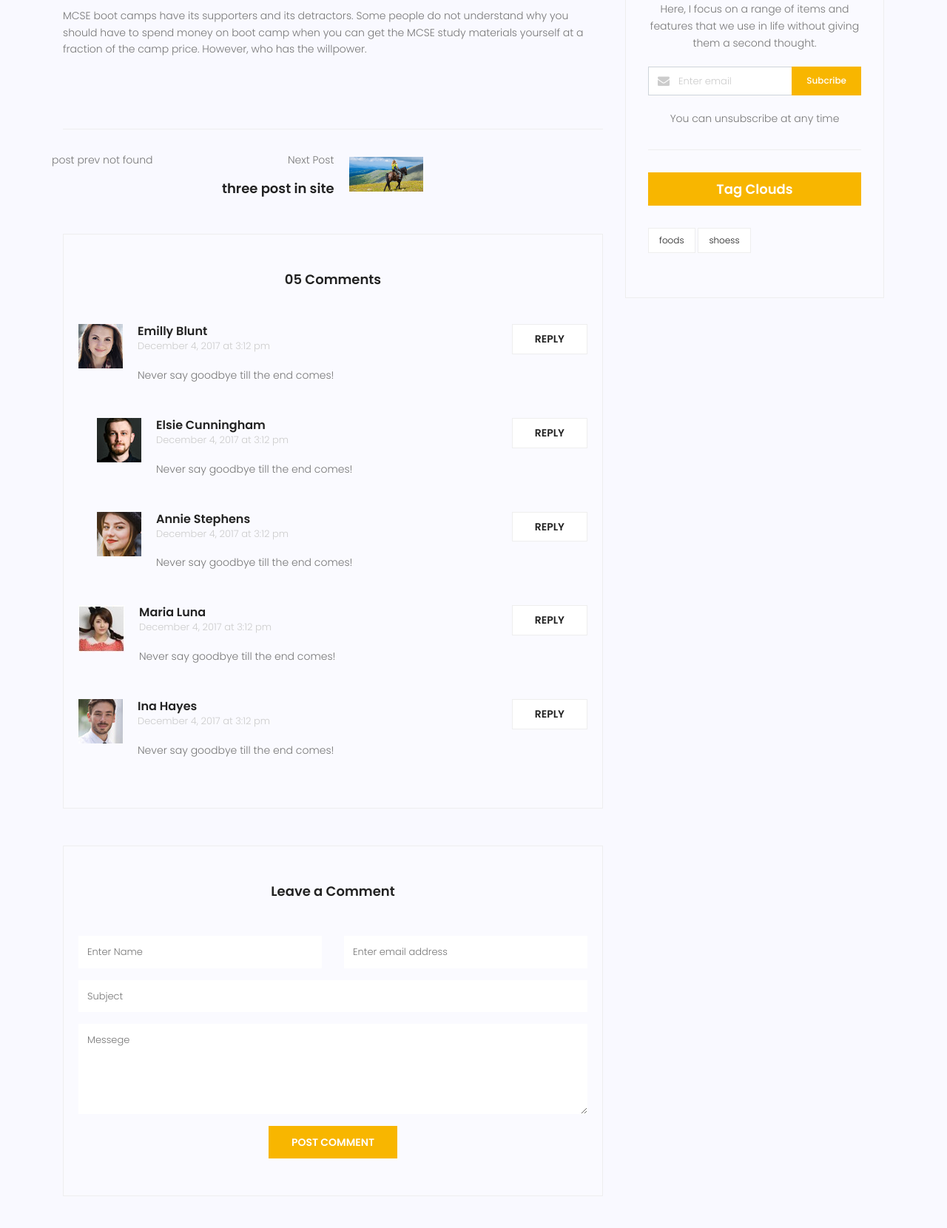
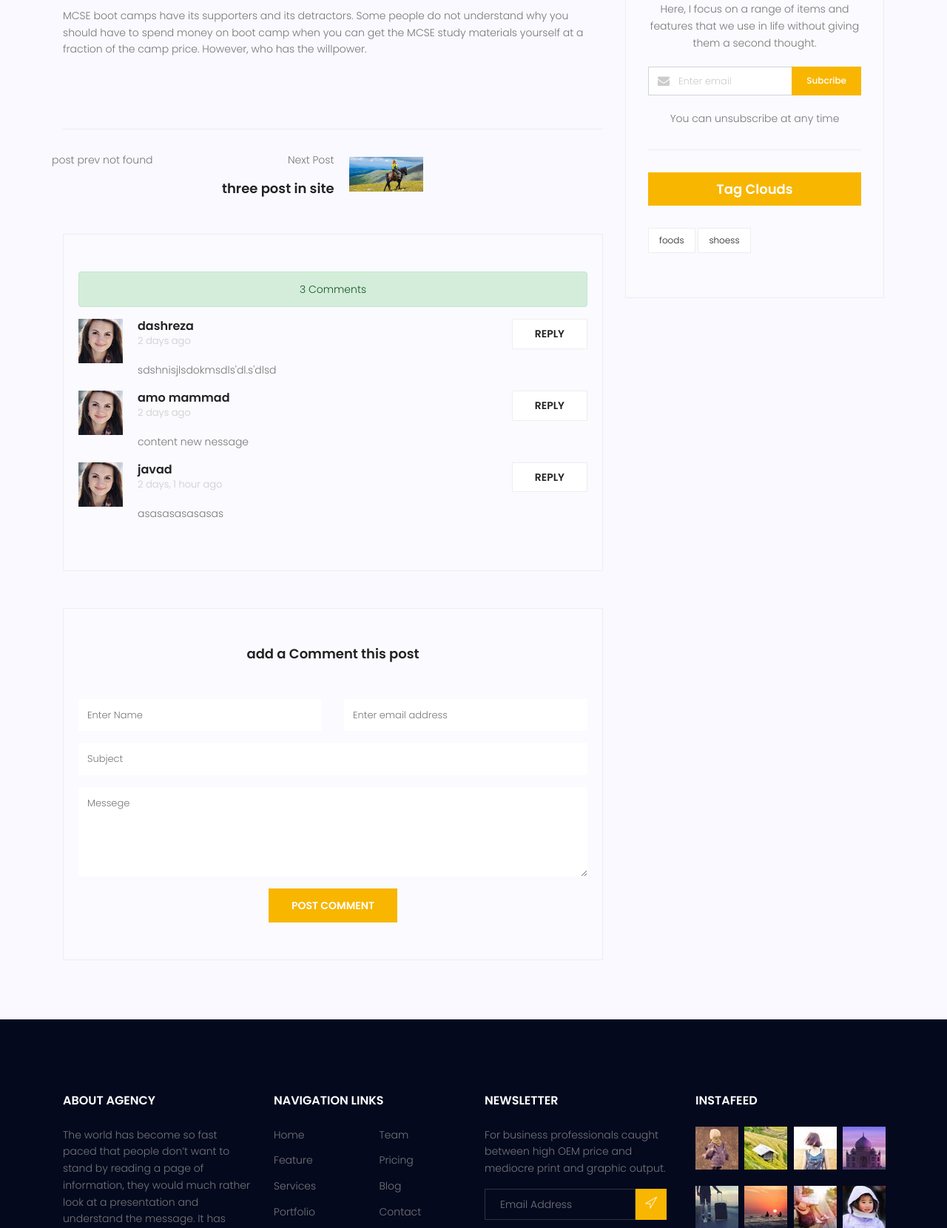
Before and after one commit to javadkhoshnood1/course-two-django, a Django app: page /blogs/1/ in a window 1280 px wide. Shown: the part 2160-3820 px from the top of the page at 74% size. Run offline with Django 5.2, Linux system fonts and the light colour scheme; data comes from the database, SQL or seed files in the repository; both versions use the stored data as it was after the commit; parts of the project's set-up code (start-up, migrations or seed data) failed here and were passed over; some libraries are stand-ins or nearby versions.

Commit message:
comments for post in added

```diff
--- /dev/null
+++ b/blog/forms.py
@@ -0,0 +1,11 @@
+from typing import Any
+from django import forms
+from .models import Comment
+
+
+class CommentForm(forms.ModelForm):
+
+
+    class Meta :
+        model = Comment
+        fields = ["name","subject","message","email","post"]
--- /dev/null
+++ b/blog/templatetags/count_comment.py
@@ -0,0 +1,14 @@
+from django import template
+from ..models import Post,Comment
+from django.utils import timezone
+from django.shortcuts import render,get_object_or_404
+
+register = template.Library()
+
+
+
+@register.simple_tag(name="count_comment_post")
+def count_comment_post(pid):
+    post_single = Post.objects.get(id=pid)
+    comments = Comment.objects.filter(post=post_single.id,allow=True).count()
+    return comments
--- a/blog/views.py
+++ b/blog/views.py
@@ -1,8 +1,10 @@
 from django.shortcuts import render,get_object_or_404
-from .models import Post
+from .models import Post,Comment
 from django.utils import timezone
 from django.core.paginator import Paginator,EmptyPage,PageNotAnInteger
 # Create your views here.
+from .forms import CommentForm
+from django.contrib import messages
 
 
 def all_blogs_view(request,**kwargs):
@@ -17,7 +19,6 @@ def all_blogs_view(request,**kwargs):
 
     if kwargs.get("tag_name") != None:
         tag_name = kwargs.get("tag_name")
-        print(tag_name)
         posts = posts.filter(tag__name__in=[kwargs.get("tag_name")])
 
     if kwargs.get("username") != None:
@@ -43,6 +44,7 @@ def single_blog(request,id):
     time_now = timezone.now()
     posts = Post.objects.exclude(published_date__gt=time_now).filter(status=True)
     post_single = get_object_or_404(posts,id=id)
+    comments = Comment.objects.filter(post=post_single.id,allow=True).order_by("-created_date")
     post_single.counted_view += 1
     post_single.save()
     post_next = ""
@@ -50,12 +52,22 @@ def single_blog(request,id):
     for item in posts:
         if item.id > post_single.id and Post.objects.filter(id=item.id,status=True):
             post_next = get_object_or_404(Post,id=item.id)
-            print(post_next.id)
             break
         elif item.id < post_single.id and Post.objects.filter(id=item.id,status=True):
             post_prev = get_object_or_404(Post,id=item.id)
-            print(post_prev.id)
-    return render(request,"blog/single_blog.html",{"post" :post_single ,"post_prev":post_prev,"post_next":post_next})
+
+    if request.method == "POST":
+        form = CommentForm(request.POST)
+        if form.is_valid():
+            form.save()
+            messages.success(request, "add comment and review your comment and display after")
+        else:
+            messages.error(request,"not submited comment")
+
+
+    else :
+        form =CommentForm()
+    return render(request,"blog/single_blog.html",{"post" :post_single ,"post_prev":post_prev,"post_next":post_next,"comments":comments,"form":form})
 
 
 
--- a/core/settings.py
+++ b/core/settings.py
@@ -38,6 +38,7 @@ INSTALLED_APPS = [
     'django.contrib.sessions',
     'django.contrib.messages',
     'django.contrib.sites',
+    'django.contrib.humanize',
     'django.contrib.sitemaps',
     'django.contrib.staticfiles',
     'robots',
--- a/templates/blog/all_blog.html
+++ b/templates/blog/all_blog.html
@@ -2,6 +2,7 @@
 
 {% load static %}
 {% load blog_sidebar %}
+{% load count_comment %}
 
 {% block title %}
 all blog page
@@ -140,7 +141,7 @@ all blog page
                             <p class="user-name col-lg-12 col-md-12 col-6"><a href="{% url 'blog:author' post.author.username %}">{{ post.author}}</a> <span class="lnr lnr-user"></span></p>
                             <p class="date col-lg-12 col-md-12 col-6"><a href="#">{{post.published_date|date:"Y/D/M "}}</a> <span class="lnr lnr-calendar-full"></span></p>
                             <p class="view col-lg-12 col-md-12 col-6"><a href="#">{{post.counted_view}} Views</a> <span class="lnr lnr-eye"></span></p>
-                            <p class="comments col-lg-12 col-md-12 col-6"><a href="#">06 Comments</a> <span class="lnr lnr-bubble"></span></p>
+                            <p class="comments col-lg-12 col-md-12 col-6"><a href="#">{% count_comment_post post.id %} Comments</a> <span class="lnr lnr-bubble"></span></p>
                         </div>
                     </div>
                     <div class="col-lg-9 col-md-9 ">
--- a/templates/blog/single_blog.html
+++ b/templates/blog/single_blog.html
@@ -2,7 +2,8 @@
 
 {% load static %}
 {% load blog_sidebar %}
-
+{% load count_comment %}
+ {% load humanize %}
 {% block title %}
  {{post.title}}
 {% endblock %}
@@ -46,9 +47,9 @@
                         </ul>
                         <div class="user-details row">
                             <p class="user-name col-lg-12 col-md-12 col-6"><a href="#">{{post.author}}</a> <span class="lnr lnr-user"></span></p>
-                            <p class="date col-lg-12 col-md-12 col-6"><a href="#">{{post.published_date|date:"Y/D/M "}}</a> <span class="lnr lnr-calendar-full"></span></p>
+                            <p class="date col-lg-12 col-md-12 col-6"><a href="#">{{post.published_date|naturalday}}</a> <span class="lnr lnr-calendar-full"></span></p>
                             <p class="view col-lg-12 col-md-12 col-6"><a href="#">{{post.counted_view}} Views</a> <span class="lnr lnr-eye"></span></p>
-                            <p class="comments col-lg-12 col-md-12 col-6"><a href="#">06 Comments</a> <span class="lnr lnr-bubble"></span></p>
+                            <p class="comments col-lg-12 col-md-12 col-6"><a href="#">{% count_comment_post post.id%} Comments</a> <span class="lnr lnr-bubble"></span></p>
                             <ul class="social-links col-lg-12 col-md-12 col-6">
                                 <li><a href="#"><i class="fa fa-facebook"></i></a></li>
                                 <li><a href="#"><i class="fa fa-twitter"></i></a></li>
@@ -124,18 +125,22 @@
                     </div>
                 </div>
                 <div class="comments-area">
-                    <h4>05 Comments</h4>
+                    <div class="alert alert-success text-center ">
+                        {% count_comment_post post.id %} Comments
+                    </div>
+                    {% if comments %}
                     <div class="comment-list">
+                        {% for comment in comments %}
                         <div class="single-comment justify-content-between d-flex">
                           <div class="user justify-content-between d-flex">
                               <div class="thumb">
                                   <img src="{% static 'img/blog/c1.jpg' %}" alt="">
                               </div>
                               <div class="desc">
-                                    <h5><a href="#">Emilly Blunt</a></h5>
-                                    <p class="date">December 4, 2017 at 3:12 pm </p>
+                                  <h5><a href="#">{{comment.name}}</a></h5>
+                                  <p class="date">{{comment.created_date|naturaltime}} </p>
                                   <p class="comment">
-                                        Never say goodbye till the end comes!
+                                      {{comment.message}}
                                   </p>
                               </div>
                           </div>
@@ -143,102 +148,37 @@
                                  <a href="" class="btn-reply text-uppercase">reply</a>
                           </div>
                       </div>
+                        {% endfor %}
                       </div>
-                    <div class="comment-list left-padding">
-                        <div class="single-comment justify-content-between d-flex">
-                            <div class="user justify-content-between d-flex">
-                                <div class="thumb">
-                                    <img src="{% static 'img/blog/c2.jpg' %}" alt="">
+                    {% else %}
+                    <div class="alert alert-danger text-center">
+                        no comments this post
+
                     </div>
-                                <div class="desc">
-                                    <h5><a href="#">Elsie Cunningham</a></h5>
-                                    <p class="date">December 4, 2017 at 3:12 pm </p>
-                                    <p class="comment">
-                                        Never say goodbye till the end comes!
-                                    </p>
-                                </div>
-                            </div>
-                            <div class="reply-btn">
-                                   <a href="" class="btn-reply text-uppercase">reply</a>
-                            </div>
-                        </div>
-                    </div>
-                    <div class="comment-list left-padding">
-                        <div class="single-comment justify-content-between d-flex">
-                            <div class="user justify-content-between d-flex">
-                                <div class="thumb">
-                                    <img src="{% static 'img/blog/c3.jpg' %}" alt="">
-                                </div>
-                                <div class="desc">
-                                    <h5><a href="#">Annie Stephens</a></h5>
-                                    <p class="date">December 4, 2017 at 3:12 pm </p>
-                                    <p class="comment">
-                                        Never say goodbye till the end comes!
-                                    </p>
-                                </div>
-                            </div>
-                            <div class="reply-btn">
-                                   <a href="" class="btn-reply text-uppercase">reply</a>
-                            </div>
-                        </div>
-                    </div>
-                    <div class="comment-list">
-                        <div class="single-comment justify-content-between d-flex">
-                            <div class="user justify-content-between d-flex">
-                                <div class="thumb">
-                                    <img src="{% static 'img/blog/c4.jpg' %}" alt="">
-                                </div>
-                                <div class="desc">
-                                    <h5><a href="#">Maria Luna</a></h5>
-                                    <p class="date">December 4, 2017 at 3:12 pm </p>
-                                    <p class="comment">
-                                        Never say goodbye till the end comes!
-                                    </p>
-                                </div>
-                            </div>
-                            <div class="reply-btn">
-                                   <a href="" class="btn-reply text-uppercase">reply</a>
-                            </div>
-                        </div>
-                    </div>
-                    <div class="comment-list">
-                        <div class="single-comment justify-content-between d-flex">
-                            <div class="user justify-content-between d-flex">
-                                <div class="thumb">
-                                    <img src="{% static 'img/blog/c5.jpg' %}" alt="">
-                                </div>
-                                <div class="desc">
-                                    <h5><a href="#">Ina Hayes</a></h5>
-                                    <p class="date">December 4, 2017 at 3:12 pm </p>
-                                    <p class="comment">
-                                        Never say goodbye till the end comes!
-                                    </p>
-                                </div>
-                            </div>
-                            <div class="reply-btn">
-                                   <a href="" class="btn-reply text-uppercase">reply</a>
-                            </div>
-                        </div>
-                    </div>
+
+                    {% endif %}
+
                 </div>
                 <div class="comment-form">
-                    <h4>Leave a Comment</h4>
-                    <form>
+                    <h4>add a Comment this post</h4>
+                    <form action="{% url 'blog:single' post.id %}" method="post">
+                        {% csrf_token %}
+                        <input type="hidden" name="post" value="{{post.id}}"/>
                         <div class="form-group form-inline">
                           <div class="form-group col-lg-6 col-md-12 name">
-                            <input type="text" class="form-control" id="name" placeholder="Enter Name" onfocus="this.placeholder = ''" onblur="this.placeholder = 'Enter Name'">
+                            <input type="text" class="form-control" name="name" placeholder="Enter Name" onfocus="this.placeholder = ''" onblur="this.placeholder = 'Enter Name'">
                           </div>
                           <div class="form-group col-lg-6 col-md-12 email">
-                            <input type="email" class="form-control" id="email" placeholder="Enter email address" onfocus="this.placeholder = ''" onblur="this.placeholder = 'Enter email address'">
+                            <input type="email" class="form-control" name="email" placeholder="Enter email address" onfocus="this.placeholder = ''" onblur="this.placeholder = 'Enter email address'">
                           </div>
                         </div>
                         <div class="form-group">
-                            <input type="text" class="form-control" id="subject" placeholder="Subject" onfocus="this.placeholder = ''" onblur="this.placeholder = 'Subject'">
+                            <input type="text" class="form-control" name="subject" placeholder="Subject" onfocus="this.placeholder = ''" onblur="this.placeholder = 'Subject'">
                         </div>
                         <div class="form-group">
                             <textarea class="form-control mb-10" rows="5" name="message" placeholder="Messege" onfocus="this.placeholder = ''" onblur="this.placeholder = 'Messege'" required=""></textarea>
                         </div>
-                        <a href="#" class="primary-btn text-uppercase">Post Comment</a>
+                        <button type="submit" class="primary-btn text-uppercase">Post Comment</button>
                     </form>
                 </div>
             </div>
```
Also changed, not shown: blog/admin.py (+7 -1 lines), blog/models.py (+20 -0 lines), blog/migrations/0003_comment.py (added), db.sqlite3. Lines whose indentation alone changed are shown as unchanged.
